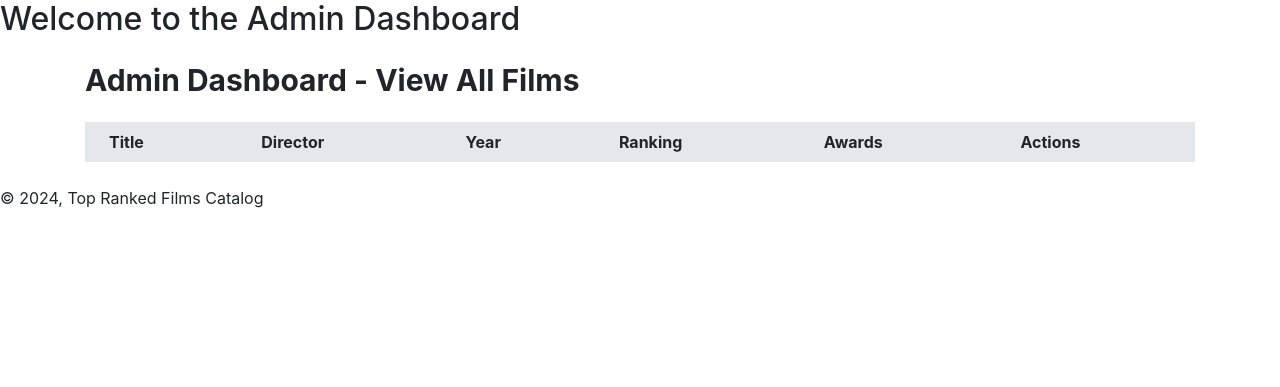
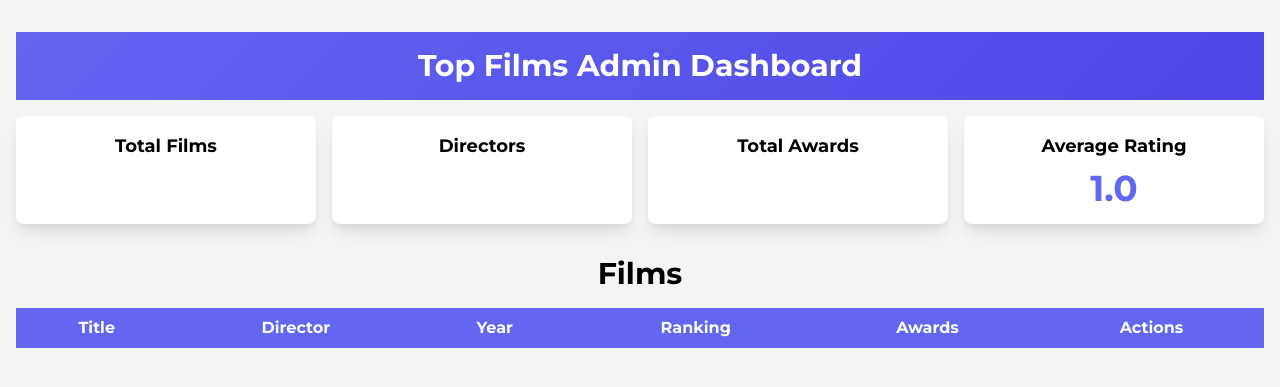
Before and after one commit to StephanVolynets/MovieAdminPanel, a PHP site: template pages/admin_view_all.php in a window 1280 px wide. Shown: the top 387 px of the page. Run offline with PHP 8.4, Linux system fonts and the light colour scheme; the template is opened without the code that fills it, so the values that code supplies are empty; some libraries are stand-ins or nearby versions.

Commit message:
- Home Page & Details Page Complete
- Go back to Admin Portal and make sure query and echo solutions match examples

```diff
--- a/pages/admin_view_all.php
+++ b/pages/admin_view_all.php
@@ -1,43 +1,105 @@
 <?php
-// Assuming $db is globally available
 
-// Prepare a statement to select all films
-try {
-    $stmt = $db->prepare('SELECT * FROM Top_Films ORDER BY release_year DESC');
-    $stmt->execute();
+// Fetch total number of films
+$stmt = $db->query('SELECT COUNT(*) AS total_films FROM Top_Films');
+$total_films = $stmt->fetch()['total_films'];
+
+// Fetch total number of distinct directors
+$stmt = $db->query('SELECT COUNT(DISTINCT director) AS total_directors FROM Top_Films');
+$total_directors = $stmt->fetch()['total_directors'];
+
+// Fetch total number of awards
+$stmt = $db->query('SELECT SUM(award_count) AS total_awards FROM Top_Films');
+$total_awards = $stmt->fetch()['total_awards'];
+
+// Fetch average rating
+$stmt = $db->query('SELECT AVG(ranking) AS average_rating FROM Top_Films');
+$average_rating = $stmt->fetch()['average_rating'];
+
+// Fetch all films
+$stmt = $db->query('SELECT * FROM Top_Films ORDER BY release_year DESC');
 $films = $stmt->fetchAll();
-} catch (PDOException $e) {
-    // Handle database errors gracefully
-    error_log("Insert the form data into the database.");
-}
-
-// Include the admin header partial
-include '../includes/admin_header.php'; // Ensure this file exists and contains the starting HTML tags
 ?>
-
 <!DOCTYPE html>
 <html lang="en">
 <head>
     <meta charset="UTF-8">
     <meta name="viewport" content="width=device-width, initial-scale=1.0">
-    <title>Admin Dashboard - View All Films</title>
-    <!-- Include Tailwind CSS -->
+    <title>Admin Dashboard - Top Films</title>
     <link href="https://cdn.jsdelivr.net/npm/tailwindcss@2.2.19/dist/tailwind.min.css" rel="stylesheet">
-    <!-- Include Bootstrap CSS -->
-    <link href="https://stackpath.bootstrapcdn.com/bootstrap/4.5.2/css/bootstrap.min.css" rel="stylesheet">
+    <link href="https://fonts.googleapis.com/css2?family=Montserrat:wght@400;600;700&display=swap" rel="stylesheet">
+    <style>
+        body {
+            font-family: 'Montserrat', sans-serif;
+        }
+        .bg-gradient-primary {
+            background: linear-gradient(135deg, #6366F1, #4F46E5);
+        }
+        .bg-primary {
+            background-color: #6366F1;
+        }
+        .text-primary {
+            color: #6366F1;
+        }
+        th, td {
+            text-align: center;
+        }
+        tbody tr:hover {
+            background-color: #F3F4F6;
+        }
+        .btn-primary {
+            background-color: #6366F1;
+            color: white;
+            transition: background-color 0.3s ease;
+        }
+        .btn-primary:hover {
+            background-color: #4F46E5;
+        }
+        .btn-danger {
+            background-color: #EF4444;
+            color: white;
+            transition: background-color 0.3s ease;
+        }
+        .btn-danger:hover {
+            background-color: #DC2626;
+        }
+        .shadow-lg {
+            box-shadow: 0 10px 15px -3px rgba(0, 0, 0, 0.1), 0 4px 6px -2px rgba(0, 0, 0, 0.05);
+        }
+    </style>
 </head>
-<body>
-<div class="container mt-4">
-    <h1 class="text-3xl font-bold mb-4">Admin Dashboard - View All Films</h1>
-    <table class="table-auto w-full mb-4">
+<body class="bg-gray-100">
+    <div class="container mx-auto px-4 py-8">
+        <h1 class="text-3xl font-bold mb-4 text-white text-center bg-gradient-primary py-4">Top Films Admin Dashboard</h1>
+        <div class="grid grid-cols-1 md:grid-cols-4 gap-4 mb-8 text-center">
+            <div class="bg-white rounded-lg p-4 shadow-lg">
+                <h2 class="text-lg font-bold mb-2">Total Films</h2>
+                <p class="text-4xl font-bold text-primary"><?= $total_films ?></p>
+            </div>
+            <div class="bg-white rounded-lg p-4 shadow-lg">
+                <h2 class="text-lg font-bold mb-2">Directors</h2>
+                <p class="text-4xl font-bold text-primary"><?= $total_directors ?></p>
+            </div>
+            <div class="bg-white rounded-lg p-4 shadow-lg">
+                <h2 class="text-lg font-bold mb-2">Total Awards</h2>
+                <p class="text-4xl font-bold text-primary"><?= $total_awards ?></p>
+            </div>
+            <div class="bg-white rounded-lg p-4 shadow-lg">
+                <h2 class="text-lg font-bold mb-2">Average Rating</h2>
+                <p class="text-4xl font-bold text-primary"><?= number_format($average_rating, 1) ?></p>
+            </div>
+        </div>
+        <h2 class="text-3xl font-bold mb-4 text-center">Films</h2>
+        <div class="overflow-x-auto">
+            <table class="w-full table-auto bg-white rounded-lg shadow-lg">
                 <thead>
-            <tr class="bg-gray-200">
-                <th class="px-4 py-2 text-left">Title</th>
-                <th class="px-4 py-2 text-left">Director</th>
-                <th class="px-4 py-2 text-left">Year</th>
-                <th class="px-4 py-2 text-left">Ranking</th>
-                <th class="px-4 py-2 text-left">Awards</th>
-                <th class="px-4 py-2 text-left">Actions</th>
+                    <tr class="bg-primary text-white">
+                        <th class="px-4 py-2">Title</th>
+                        <th class="px-4 py-2">Director</th>
+                        <th class="px-4 py-2">Year</th>
+                        <th class="px-4 py-2">Ranking</th>
+                        <th class="px-4 py-2">Awards</th>
+                        <th class="px-4 py-2">Actions</th>
                     </tr>
                 </thead>
                 <tbody>
@@ -47,20 +109,16 @@
                         <td class="border px-4 py-2"><?= htmlspecialchars($film['director']) ?></td>
                         <td class="border px-4 py-2"><?= htmlspecialchars($film['release_year']) ?></td>
                         <td class="border px-4 py-2"><?= htmlspecialchars($film['ranking']) ?></td>
-                <td class="border px-4 py-2"><?= htmlspecialchars($film['awards']) ?></td>
-                <td class="border px-4 py-2">
-                    <a href="edit_film?id=<?= $film['film_id'] ?>" class="btn btn-primary">Edit</a>
-                    <a href="delete_film?id=<?= $film['film_id'] ?>" class="btn btn-danger">Delete</a>
+                        <td class="border px-4 py-2"><?= htmlspecialchars($film['award_count']) ?></td>
+                        <td class="border px-4 py-2 flex justify-center space-x-2">
+                            <a href="edit_film?id=<?= $film['film_id'] ?>" class="btn-primary py-1 px-2 rounded">Edit</a>
+                            <a href="delete_film?id=<?= $film['film_id'] ?>" class="btn-danger py-1 px-2 rounded">Delete</a>
                         </td>
                     </tr>
                     <?php endforeach; ?>
                 </tbody>
             </table>
         </div>
-
-    <?php
-    // Include the admin footer partial
-    include '../includes/admin_footer.php'; // Ensure this file exists and contains the ending HTML tags
-    ?>
+    </div>
 </body>
 </html>
--- a/router.php
+++ b/router.php
@@ -2,6 +2,7 @@
 
 const ROUTES = array(
   "/" => "pages/home.php",
+  "/details" => "pages/details.php",
   "/delete_film" => "pages/delete_film.php",
   "/admin_view_all" => "pages/admin_view_all.php", // Note the comma here
   "/edit_film" => "pages/edit_film.php" // This is the new route
```
Also changed, not shown: db/init.sql (+98 -11 lines), pages/delete_film.php (deleted, +0 -21 lines), pages/details.php (added, +86 -0 lines), pages/home.php (+66 -16 lines), includes/footer.php (added), pages/add_film.php (added). Lines whose indentation alone changed are shown as unchanged.
